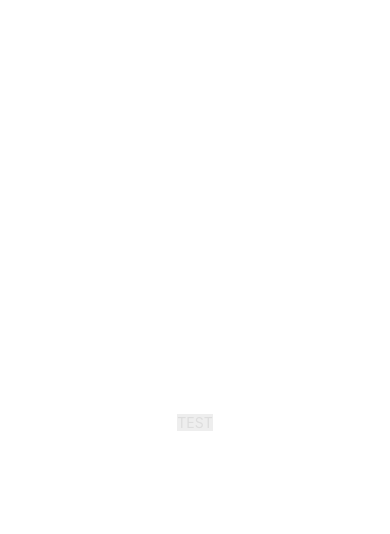
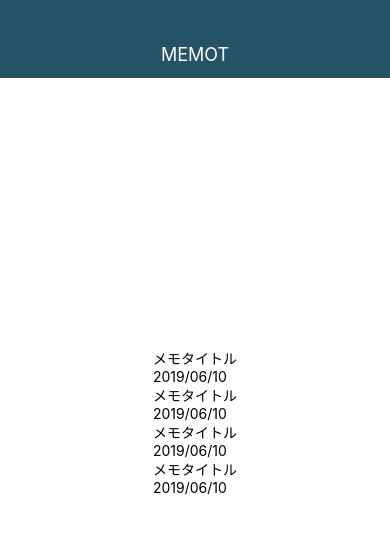
Before and after one commit to Tetsukick/memo-app-react-native, a React Native app: screen / in a window 390 px wide. Shown: the top 534 px of the page. Built offline with nearby package versions, Linux system fonts and the light colour scheme.

Commit message:
メモリストの追加、AppBarのスタイル適用

```diff
--- a/App.js
+++ b/App.js
@@ -1,13 +1,37 @@
 import React from 'react';
 import { StyleSheet, Text, View } from 'react-native';
-
-import BodyText from './src/elements/BodyText';
 
 export default class App extends React.Component {
   render () {
     return (
       <View style={styles.container}>
-        <BodyText>TEST</BodyText>
+        <View style={styles.appbar}>
+          <View>
+            <Text style={styles.appbarTitle}>MEMOT</Text>
+          </View>
+        </View>
+
+        <View style={styles.memoList}>
+          <View style={styles.memoListItem}>
+            <Text style={styles.memoTitle}>メモタイトル</Text>
+            <Text style={styles.memoDate}>2019/06/10</Text>
+          </View>
+
+          <View style={styles.memoListItem}>
+            <Text style={styles.memoTitle}>メモタイトル</Text>
+            <Text style={styles.memoDate}>2019/06/10</Text>
+          </View>
+
+          <View style={styles.memoListItem}>
+            <Text style={styles.memoTitle}>メモタイトル</Text>
+            <Text style={styles.memoDate}>2019/06/10</Text>
+          </View>
+
+          <View style={styles.memoListItem}>
+            <Text style={styles.memoTitle}>メモタイトル</Text>
+            <Text style={styles.memoDate}>2019/06/10</Text>
+          </View>
+        </View>
       </View>
     );
   }
@@ -20,4 +44,19 @@ const styles = StyleSheet.create({
     alignItems: 'center',
     justifyContent: 'center',
   },
+  appbar: {
+    position: 'absolute',
+    top: 0,
+    left: 0,
+    right: 0,
+    height: 78,
+    paddingTop: 30,
+    backgroundColor: '#265366',
+    justifyContent: 'center',
+    alignItems: 'center'
+  },
+  appbarTitle: {
+    color: '#fff',
+    fontSize: 18
+  }
 });
```
